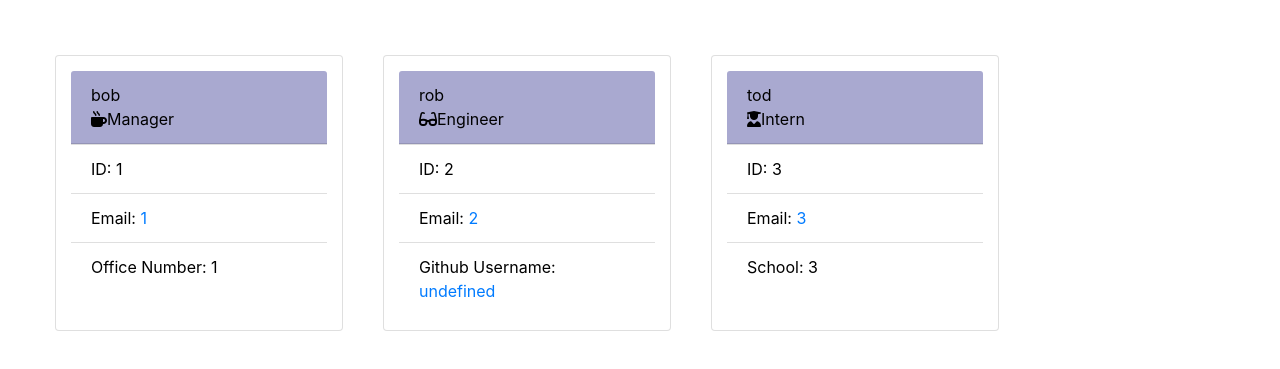
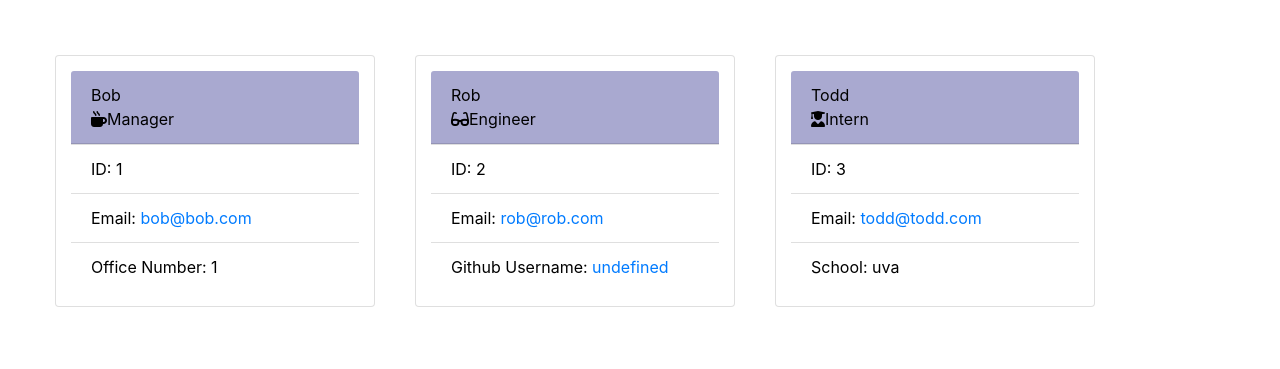
Before and after one commit to Boris-Veselov/My-own-team-profile-generator, a website: page dist/index.html in a window 1280 px wide. Shown: the part 111-480 px from the top of the page. Drawn offline with nearby package versions, Linux system fonts and the light colour scheme.

Commit message:
index.html updated

```diff
--- a/dist/index.html
+++ b/dist/index.html
@@ -16,36 +16,36 @@
     <h1> My Team </h1>
     </header>
     <main>
-        <div class="card" style="width: 18rem;">
+        <div class="card" style="width: 20rem;">
             <div class="card-header">
-           bob <br/>
+           Bob <br/>
            <i class="fas fa-mug-hot"></i>Manager</div>
            <ul class="list-group list-group-flush">
             <li class="list-group-item">ID: 1</li>
-            <li class="list-group-item">Email: <span id="email"><a href="mailto:1">1</a></span></li>
+            <li class="list-group-item">Email: <span id="email"><a href="mailto:bob@bob.com">bob@bob.com</a></span></li>
             <li class="list-group-item">Office Number: 1</li>
             </ul>
         </div>
 
-        <div class="card" style="width: 18rem;">
+        <div class="card" style="width: 20rem;">
             <div class="card-header">
-           rob <br/>
+           Rob <br/>
            <i class="fas fa-glasses"></i>Engineer</div>
            <ul class="list-group list-group-flush">
             <li class="list-group-item">ID: 2</li>
-            <li class="list-group-item">Email: <span id="email"><a href="mailto:2">2</a></span></li>
+            <li class="list-group-item">Email: <span id="email"><a href="mailto:rob@rob.com">rob@rob.com</a></span></li>
             <li class="list-group-item">Github Username: <a target="_blank" href="https://github.com/undefined">undefined</a></li>
             </ul>
         </div>
 
-        <div class="card" style="width: 18rem;">
+        <div class="card" style="width: 20rem;">
             <div class="card-header">
-           tod <br/>
+           Todd <br/>
            <i class="fas fa-user-graduate"></i>Intern</div>
            <ul class="list-group list-group-flush">
             <li class="list-group-item">ID: 3</li>
-            <li class="list-group-item">Email: <span id="email"><a href="mailto:3">3</a></span></li>
-            <li class="list-group-item">School: 3</li>
+            <li class="list-group-item">Email: <span id="email"><a href="mailto:todd@todd.com">todd@todd.com</a></span></li>
+            <li class="list-group-item">School: uva</li>
             </ul>
         </div>
          </main>
```
